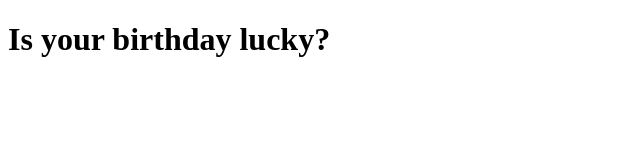
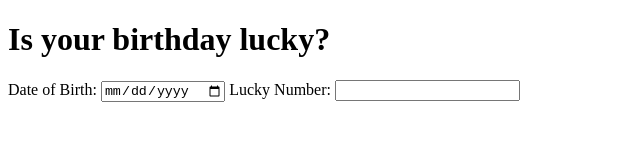
Before and after one commit to reubenjnazareth/birthday-lucky, a plain HTML site: page index.html in a window 1280 px wide. Shown: the whole page, without its empty margins (0-640 px from the left). Drawn offline with Linux system fonts and the light colour scheme.

Commit message:
html update

```diff
--- a/index.html
+++ b/index.html
@@ -10,8 +10,13 @@
 <body>
     <h1>Is your birthday lucky?</h1>
     <div class="container">
-        <label
-        <input id="dob" type="date"
+        <label for="date-of-birth">Date of Birth:</label>
+        <input id="date-of-birth" type="date" >
+
+        <label for="lucky-number">Lucky Number:</label>
+        <input type="number" id="lucky-number">
+
+
 
     </div>
     <script src="index.js"></script>
```
